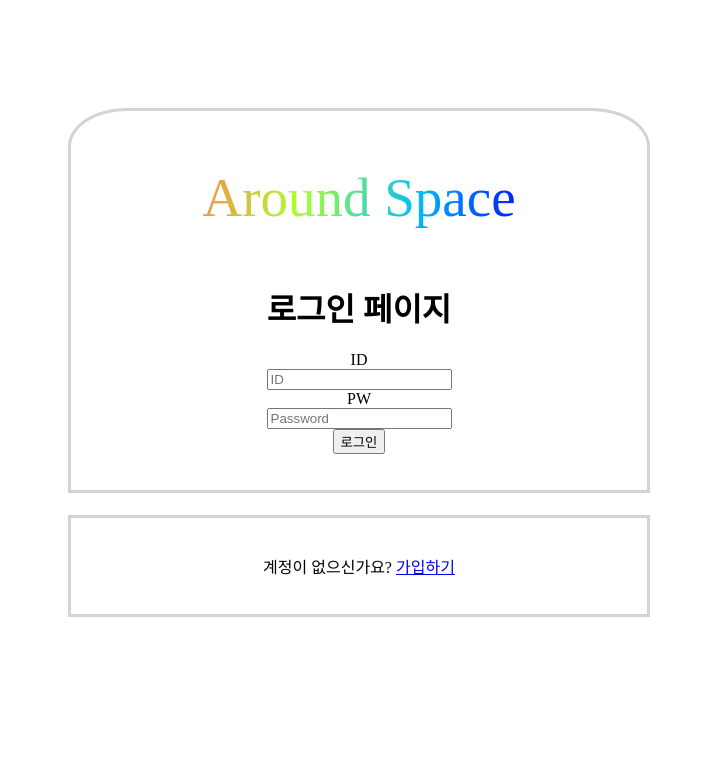
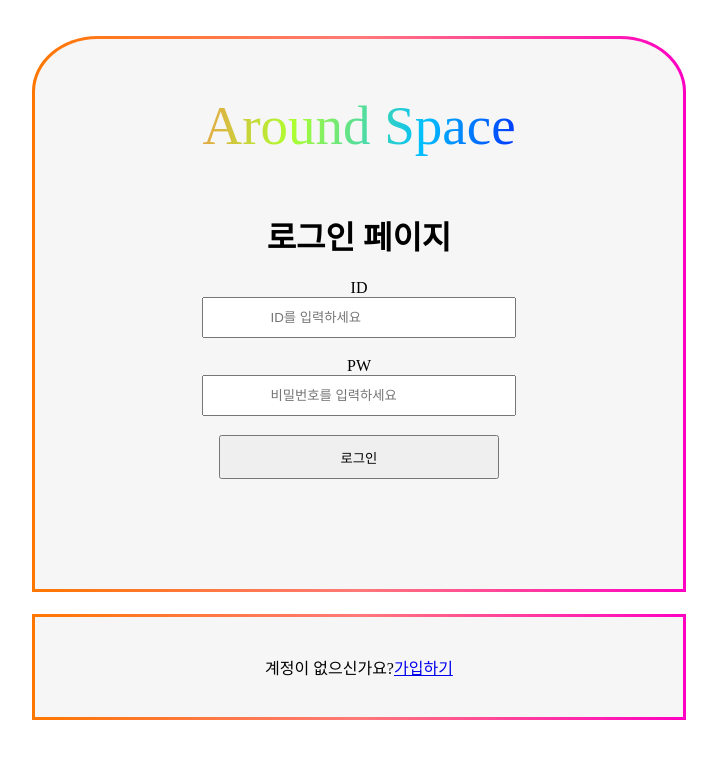
Before and after one commit to winkberry/insta_clone_flask, a Flask app: page /login in a window 1280 px wide. Shown: the top 759 px of the page, without its empty margins (281-998 px from the left). Run offline with Flask 2, Linux system fonts and the light colour scheme; some libraries are stand-ins or nearby versions.

Commit message:
수정-login-page2

```diff
--- a/static/styles/login.css
+++ b/static/styles/login.css
@@ -1,6 +1,8 @@
 body {
     max-width: 720px;
     margin: 0 auto;
+    width: 100%;
+    height: 100%;
 }
 
 .main-box {
@@ -8,10 +10,15 @@ body {
     flex-direction: column;
     justify-content: center;
     align-items: center;
+    width: 100%;
+    height: 100%;
 }
 
 .container {
     margin: 0 auto;
+      width: 100%;
+    height: 100%;
+
 }
 
 #logo {
@@ -35,22 +42,50 @@ body {
 }
 
 .login-box {
-    margin-top: 15%;
-    width: 80%;
-    border: 3px solid lightgray;
+    margin-top: 5%;
+    width: 90%;
+    height: 550px;
+    border: 3px solid transparent;
     border-top-right-radius: 10%;
     border-top-left-radius: 10%;
     text-align: center;
-    padding-bottom: 5%;
+    background-image: linear-gradient(#f6f6f6, #f6f6f6),
+    linear-gradient(to right, #ff7700, #ff3636aa, #ff00c3);
+    background-origin: border-box;
+    background-clip: content-box, border-box;
 }
 
 .regist-box {
-    border: 3px solid lightgray;
+    border: 3px solid transparent;
+    width: 90%;
+    height: 100px;
+    display: flex;
+    justify-content: center;
+    align-items: center;
+    margin-top: 3%;
+    background-image: linear-gradient(#f6f6f6, #f6f6f6),
+    linear-gradient(to right, #ff7700, #ff3636aa, #ff00c3);
+    background-origin: border-box;
+    background-clip: content-box, border-box;
+}
 
-    width: 80%;
-    height: 10%;
-    padding-top: 5%;
-    padding-bottom: 5%;
-    text-align: center;
+.is-horizontal {
+    display: flex;
+    flex-direction: column;
+    justify-content: center;
+    align-items: center;
+
+}
+
+.input {
+    padding: .8em 5em;
+
+}
+
+.button {
+    padding: .8em 9em;
+}
+
+.range {
     margin-top: 3%;
 }
--- a/templates/login.html
+++ b/templates/login.html
@@ -23,7 +23,7 @@
             {% endif %}
             <h1 class="title">로그인 페이지</h1>
             <div class="container">
-                <div class="field is-horizontal">
+                <div class="field is-horizontal range">
                     <div class="field-label is-normal">
                         <label class="label" for="id">ID</label>
                     </div>
@@ -31,24 +31,24 @@
                         <div class="field">
                             <div class="control">
                                 <input type="text" class="input" id="id" aria-describedby="emailHelp"
-                                       placeholder="ID">
+                                       placeholder="ID를 입력하세요">
                             </div>
                         </div>
                     </div>
                 </div>
-                <div class="field is-horizontal">
+                <div class="field is-horizontal range">
                     <div class="field-label is-normal">
                         <label class="label" for="pw">PW</label>
                     </div>
                     <div class="field-body">
                         <div class="field">
                             <div class="control">
-                                <input type="password" class="input" id="pw" placeholder="Password">
+                                <input type="password" class="input" id="pw" placeholder="비밀번호를 입력하세요">
                             </div>
                         </div>
                     </div>
                 </div>
-                <button class="button is-primary" onclick=login()>로그인</button>
+                <button class="button is-primary range" onclick=login()>로그인</button>
             </div>
         </div>
     </div>
```
